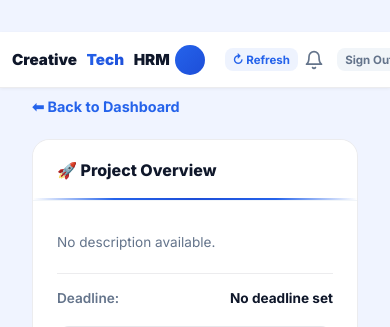
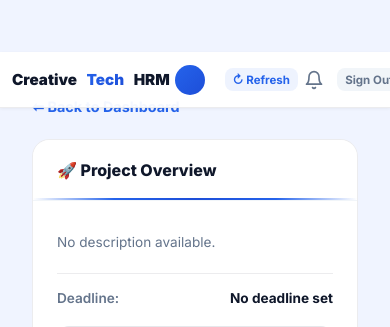
Before and after one commit to abi-kgb/myhrm, a Django app: template employees/templates/employees/client_project_detail.html in a window 390 px wide. Shown: the top 327 px of the page. Run offline with Django 5.2, Linux system fonts and the light colour scheme; the template is opened without the code that fills it, so the values that code supplies are empty.

Commit message:
Push Client Portal navbar further down to top:52px to clear phone status bar

```diff
--- a/employees/templates/employees/client_dashboard.html
+++ b/employees/templates/employees/client_dashboard.html
@@ -62,7 +62,7 @@
             --danger-bg: rgba(239, 68, 68, 0.1);
         }
         @keyframes ptrSpin { 0% { transform: rotate(0deg); } 100% { transform: rotate(360deg); } }
-body { background: #f0f4ff; min-height: 100vh; color: var(--text-main); padding-top: 96px; }
+body { background: #f0f4ff; min-height: 100vh; color: var(--text-main); padding-top: 116px; }
 
         /* NAVBAR */
         .navbar {
@@ -72,7 +72,7 @@ body { background: #f0f4ff; min-height: 100vh; color: var(--text-main); padding-
             display: flex; align-items: center; justify-content: space-between;
             border-bottom: 1px solid var(--border);
             box-shadow: 0 1px 3px rgba(0,0,0,0.05);
-            position: fixed; top: 32px; left: 0; right: 0; z-index: 9999;
+            position: fixed; top: 52px; left: 0; right: 0; z-index: 9999;
         }
         .navbar-brand { font-size: 1.25rem; font-weight: 900; color: var(--text-main); display: flex; align-items: center; gap: 0.6rem; text-decoration: none; }
         .navbar-brand span { background: linear-gradient(135deg,var(--primary),var(--primary-hover)); -webkit-background-clip:text; -webkit-text-fill-color:transparent; background-clip:text; }
--- a/employees/templates/employees/client_project_detail.html
+++ b/employees/templates/employees/client_project_detail.html
@@ -34,7 +34,7 @@
             --danger: #ef4444;
             --danger-bg: rgba(239, 68, 68, 0.1);
         }
-body { background: #f0f4ff; min-height: 100vh; color: var(--text-main); padding-top: 96px; }
+body { background: #f0f4ff; min-height: 100vh; color: var(--text-main); padding-top: 116px; }
 
         /* NAVBAR */
         .navbar {
@@ -44,7 +44,7 @@ body { background: #f0f4ff; min-height: 100vh; color: var(--text-main); padding-
             display: flex; align-items: center; justify-content: space-between;
             border-bottom: 1px solid var(--border);
             box-shadow: 0 1px 3px rgba(0,0,0,0.05);
-            position: fixed; top: 32px; left: 0; right: 0; z-index: 9999;
+            position: fixed; top: 52px; left: 0; right: 0; z-index: 9999;
         }
         .navbar-brand { font-size: 1.25rem; font-weight: 900; color: var(--text-main); display: flex; align-items: center; gap: 0.6rem; text-decoration: none; }
         .navbar-brand span { background: linear-gradient(135deg,var(--primary),var(--primary-hover)); -webkit-background-clip:text; -webkit-text-fill-color:transparent; background-clip:text; }
```
